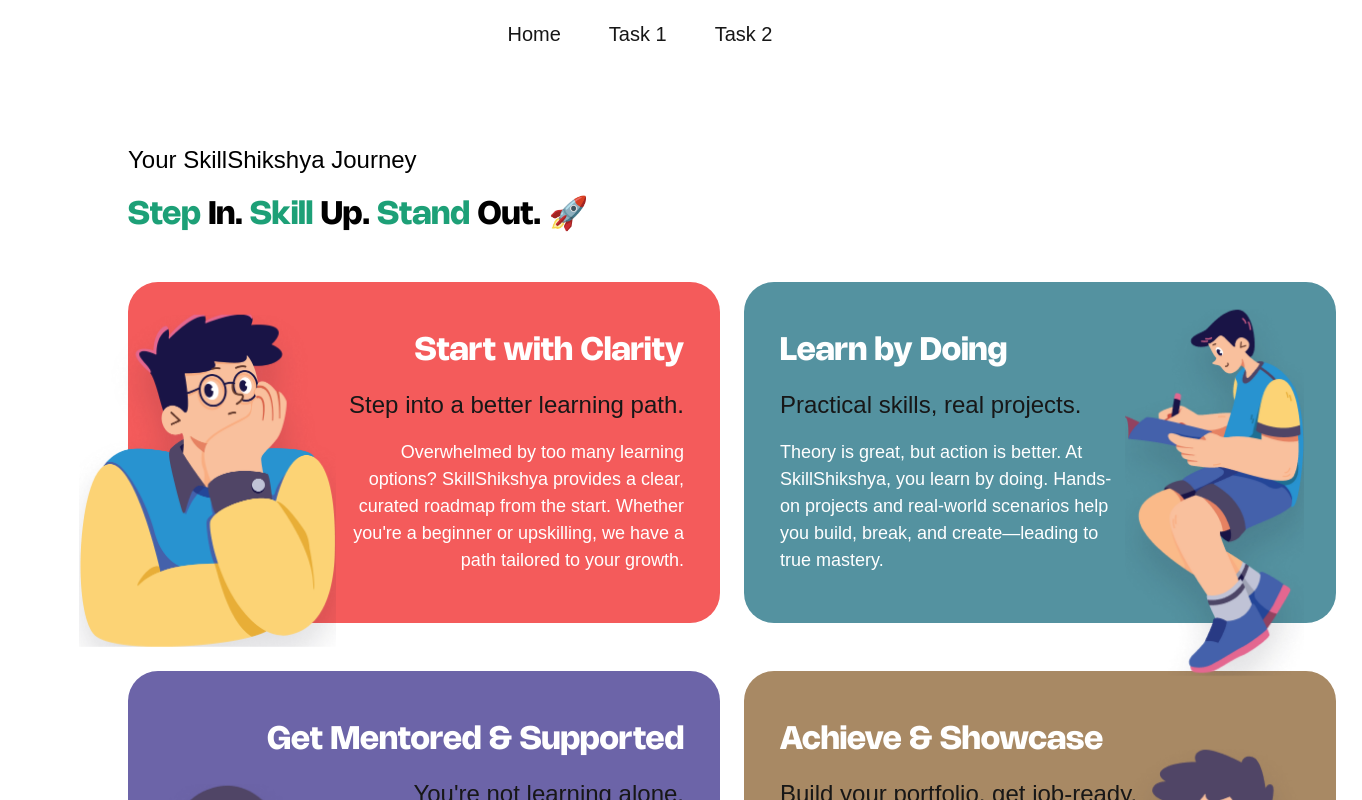
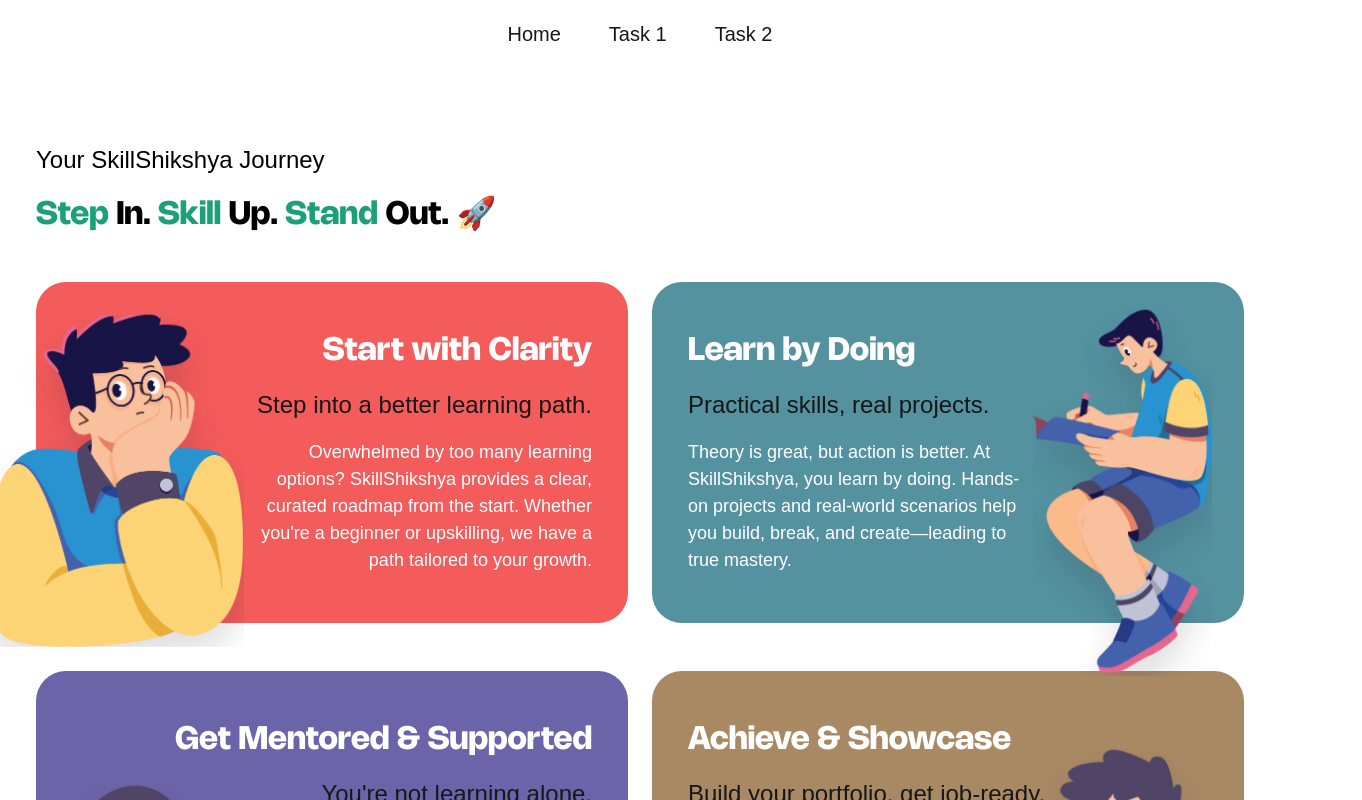
Before and after one commit to Sant7611/Test, a Next.js app: page /task1 in a window 1280 px wide. Shown: the top 800 px of the page, 1362 px wide, since content can reach past the window. Built offline with nearby package versions, Linux system fonts and the light colour scheme; a web font is replaced by a local one.

Commit message:
margin fixed

```diff
--- a/app/page.tsx
+++ b/app/page.tsx
@@ -1,7 +1,7 @@
 
 export default function Home() {
   return (
-   <div className="flex items-center justify-center align-middle min-h-screen" >
+   <div className="flex items-center justify-center align-middle min-h-screen " >
       <div>
         <h1 className="text-4xl font-bold mb-4">Welcome to My Next.js test</h1>
       </div>
--- a/app/task1/page.tsx
+++ b/app/task1/page.tsx
@@ -7,8 +7,8 @@
 
 const page = () => {
   return (
-    <div className=" py-20 w-full bg-white ">
-      <div className="mx-auto w-[80%] flex flex-col  gap-12 ">
+    <div className=" py-20 flex items-end-safe bg-white">
+      <div className="mx-auto flex flex-col  gap-12 ">
         <div className="space-y-6 text-black">
           <p className="font-outfit font-medium text-[24px] leading-[100%] tracking-normal">
             Your SkillShikshya Journey
@@ -22,7 +22,6 @@
         </div>
         <div className="flex  gap-6">
           <div className="flex flex-col-reverse gap-12 ">
-
             <MentorCard data={data[0]} />
             <StackedCard
               topCard={<MentorCard data={data[1]} />}
@@ -30,8 +29,6 @@
             />
           </div>
           <div className="flex flex-col-reverse gap-12">
-
-
             <Card2 data={data2[0]} />
             <StackedCard
               topCard={<Card2 data={data2[1]} />}
--- a/app/task2/page.tsx
+++ b/app/task2/page.tsx
@@ -4,8 +4,8 @@
 
 const page = () => {
   return (
-    <div className="min-h-screen w-full py-28 mx-auto bg-white ">
-      <div className="mx-auto w-[80%] flex flex-col  gap-12 ">
+    <div className="min-h-screen flex justify-center items-center  py-28 bg-white ">
+      <div className="mx-auto flex flex-col  gap-12 ">
         <div className="space-y-6 text-black">
           <p className="font-outfit font-normal text-[24px] leading-[100%] tracking-normal">
             Explore our classes and master trending skills!
```
